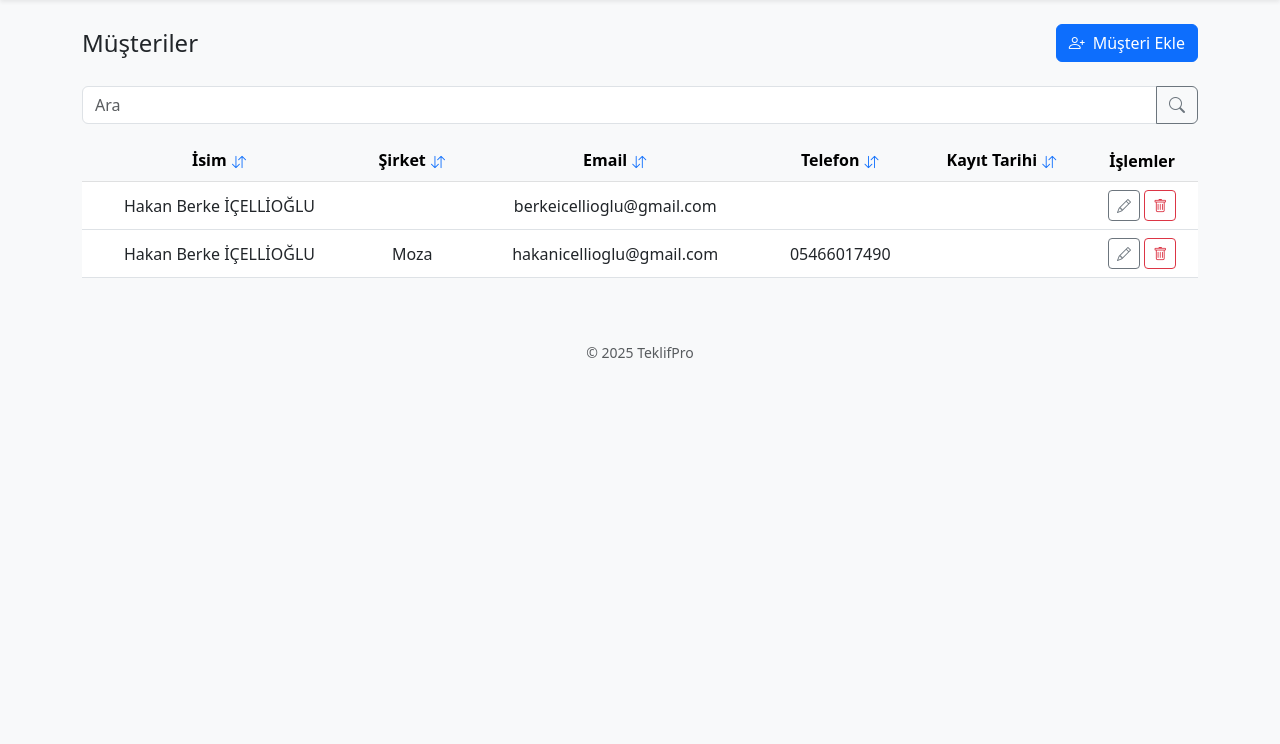
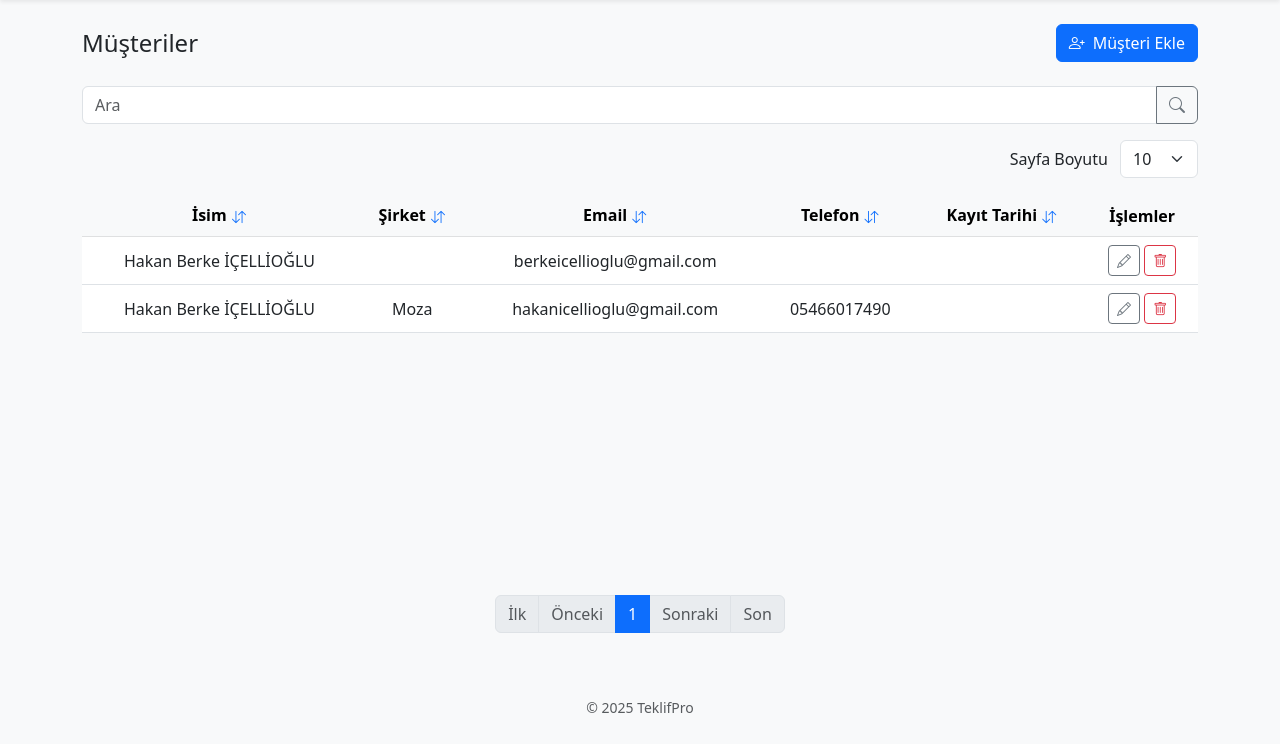
Before and after one commit to hakanicellioglu/teklifPro, a PHP site: page /customer.php in a window 1280 px wide. Shown: the part 56-800 px from the top of the page. Run offline with PHP 8.4, Linux system fonts and the light colour scheme; a user stored in the database is signed in; data comes from the database, SQL or seed files in the repository.

Commit message:
Add server-side pagination and page size selection to customer list

```diff
--- a/customer.php
+++ b/customer.php
@@ -23,9 +23,21 @@ if ($_SERVER['REQUEST_METHOD'] === 'POST' && isset($_POST['delete_id'])) {
 }
 
 $search = trim(filter_input(INPUT_GET, 'search', FILTER_SANITIZE_SPECIAL_CHARS) ?? '');
-$page = max(1, (int)($_GET['page'] ?? 1));
-$limit = 10;
-$offset = ($page - 1) * $limit;
+$validPerPages = [10, 25, 50, 100];
+$perPage = isset($_SESSION['per_page']) ? (int)$_SESSION['per_page'] : 10;
+if (isset($_GET['per_page'])) {
+    $pp = (int)$_GET['per_page'];
+    if (!in_array($pp, $validPerPages, true)) {
+        $pp = 10;
+    }
+    $_SESSION['per_page'] = $pp;
+    $perPage = $pp;
+} elseif (!in_array($perPage, $validPerPages, true)) {
+    $perPage = 10;
+    $_SESSION['per_page'] = 10;
+}
+$page = isset($_GET['page']) && ctype_digit((string)$_GET['page']) ? (int)$_GET['page'] : 1;
+if ($page < 1) { $page = 1; }
 
 $headers = [
     ['label' => 'İsim',          'key' => 'name'],
@@ -50,29 +62,30 @@ if (!array_key_exists($sort, $allowedSorts)) { $sort = 'id'; }
 $orderSql = $allowedSorts[$sort] . ' ' . $dir;
 
 try { $hasDate = $pdo->query("SHOW COLUMNS FROM customers LIKE 'created_at'")->rowCount() > 0; } catch (Exception $e) { $hasDate = false; }
-$sql = 'SELECT id, first_name, last_name, company_name, email, phone';
-$sql .= $hasDate ? ', created_at AS registration_date' : ', NULL AS registration_date';
-$sql .= ' FROM customers';
+$conditions = [];
 $params = [];
 if ($search !== '') {
-    $sql .= ' WHERE first_name LIKE :term OR last_name LIKE :term OR company_name LIKE :term OR email LIKE :term OR phone LIKE :term';
+    $conditions[] = '(first_name LIKE :term OR last_name LIKE :term OR company_name LIKE :term OR email LIKE :term OR phone LIKE :term)';
     $params['term'] = "%$search%";
 }
-$sql .= ' ORDER BY ' . $orderSql . ' LIMIT :limit OFFSET :offset';
-$stmt = $pdo->prepare($sql);
-foreach ($params as $key => $value) { $stmt->bindValue($key, $value, PDO::PARAM_STR); }
-$stmt->bindValue(':limit', $limit, PDO::PARAM_INT);
+$baseSql = 'FROM customers';
+if ($conditions) { $baseSql .= ' WHERE ' . implode(' AND ', $conditions); }
+$countStmt = $pdo->prepare('SELECT COUNT(*) ' . $baseSql);
+foreach ($params as $k => $v) { $countStmt->bindValue(':' . $k, $v, PDO::PARAM_STR); }
+$countStmt->execute();
+$totalCustomers = (int)$countStmt->fetchColumn();
+$totalPages = (int)max(1, ceil($totalCustomers / $perPage));
+if ($page > $totalPages) { $page = $totalPages; }
+$offset = ($page - 1) * $perPage;
+$selectSql = 'SELECT id, first_name, last_name, company_name, email, phone';
+$selectSql .= $hasDate ? ', created_at AS registration_date' : ', NULL AS registration_date';
+$selectSql .= ' ' . $baseSql . ' ORDER BY ' . $orderSql . ' LIMIT :limit OFFSET :offset';
+$stmt = $pdo->prepare($selectSql);
+foreach ($params as $k => $v) { $stmt->bindValue(':' . $k, $v, PDO::PARAM_STR); }
+$stmt->bindValue(':limit', $perPage, PDO::PARAM_INT);
 $stmt->bindValue(':offset', $offset, PDO::PARAM_INT);
 $stmt->execute();
 $customers = $stmt->fetchAll();
-
-$countSql = 'SELECT COUNT(*) FROM customers';
-if ($search !== '') { $countSql .= ' WHERE first_name LIKE :term OR last_name LIKE :term OR company_name LIKE :term OR email LIKE :term OR phone LIKE :term'; }
-$countStmt = $pdo->prepare($countSql);
-if ($search !== '') { $countStmt->bindValue(':term', "%$search%", PDO::PARAM_STR); }
-$countStmt->execute();
-$totalCustomers = (int)$countStmt->fetchColumn();
-$totalPages = (int)ceil($totalCustomers / $limit);
 
 $success = filter_input(INPUT_GET, 'success', FILTER_SANITIZE_SPECIAL_CHARS);
 $error = $error ?? filter_input(INPUT_GET, 'error', FILTER_SANITIZE_SPECIAL_CHARS);
@@ -88,7 +101,19 @@ $error = $error ?? filter_input(INPUT_GET, 'error', FILTER_SANITIZE_SPECIAL_CHAR
     <button class="btn btn-outline-secondary" type="submit"><i class="bi bi-search"></i></button>
   </div>
 </form>
-<div class="table-responsive">
+<form method="get" class="mb-3 text-end">
+  <?php foreach ($_GET as $k => $v): if (in_array($k, ['per_page','page'], true)) continue; ?>
+    <input type="hidden" name="<?= htmlspecialchars($k, ENT_QUOTES, 'UTF-8'); ?>" value="<?= htmlspecialchars((string)$v, ENT_QUOTES, 'UTF-8'); ?>">
+  <?php endforeach; ?>
+  <label for="per_page" class="form-label me-2">Sayfa Boyutu</label>
+  <select name="per_page" id="per_page" class="form-select d-inline-block w-auto" onchange="this.form.submit()">
+    <?php foreach ($validPerPages as $pp): ?>
+      <option value="<?= $pp ?>" <?= $perPage === $pp ? 'selected' : '' ?>><?= $pp ?></option>
+    <?php endforeach; ?>
+  </select>
+  <noscript><button type="submit" class="btn btn-outline-secondary ms-2">Uygula</button></noscript>
+</form>
+<div class="table-responsive" style="min-height: 50svh;">
 <table class="table table-hover align-middle">
   <thead class="table-light sticky-top">
     <tr class="text-center">
@@ -131,15 +156,63 @@ $error = $error ?? filter_input(INPUT_GET, 'error', FILTER_SANITIZE_SPECIAL_CHAR
   </tbody>
 </table>
 </div>
-<?php if ($totalPages > 1): ?>
-<nav aria-label="Sayfalar">
+<?php
+$baseParams = $_GET;
+unset($baseParams['page']);
+$baseParams['per_page'] = $perPage;
+?>
+<nav aria-label="Sayfalama">
   <ul class="pagination justify-content-center">
-    <?php for ($i = 1; $i <= $totalPages; $i++): $query = http_build_query(['page'=>$i,'search'=>$search,'sort'=>$sort,'dir'=>$dirParam]); ?>
-      <li class="page-item<?= $i === $page ? ' active' : ''; ?>"><a class="page-link" href="customer?<?= htmlspecialchars($query, ENT_QUOTES, 'UTF-8'); ?>"><?= $i; ?></a></li>
-    <?php endfor; ?>
+    <?php $isFirst = $page <= 1; ?>
+    <li class="page-item <?= $isFirst ? 'disabled' : '' ?>">
+      <?php if ($isFirst): ?>
+        <span class="page-link">İlk</span>
+      <?php else: ?>
+        <a class="page-link" href="?<?= http_build_query(array_merge($baseParams, ['page' => 1])) ?>">İlk</a>
+      <?php endif; ?>
+    </li>
+    <li class="page-item <?= $isFirst ? 'disabled' : '' ?>">
+      <?php if ($isFirst): ?>
+        <span class="page-link">Önceki</span>
+      <?php else: ?>
+        <a class="page-link" href="?<?= http_build_query(array_merge($baseParams, ['page' => $page - 1])) ?>">Önceki</a>
+      <?php endif; ?>
+    </li>
+    <?php
+    $pages = $totalPages <= 7
+        ? range(1, $totalPages)
+        : array_unique(array_filter(array_merge(
+            range(1, 3),
+            range($page - 2, $page + 2),
+            range($totalPages - 2, $totalPages)
+        ), fn($p) => $p >= 1 && $p <= $totalPages));
+    sort($pages);
+    $prev = 0;
+    foreach ($pages as $p):
+        if ($prev && $p > $prev + 1): ?>
+          <li class="page-item disabled"><span class="page-link">…</span></li>
+        <?php endif; ?>
+        <li class="page-item <?= $page === $p ? 'active' : '' ?>">
+          <a class="page-link" href="?<?= http_build_query(array_merge($baseParams, ['page' => $p])) ?>"><?= $p ?></a>
+        </li>
+    <?php $prev = $p; endforeach; ?>
+    <?php $isLast = $page >= $totalPages; ?>
+    <li class="page-item <?= $isLast ? 'disabled' : '' ?>">
+      <?php if ($isLast): ?>
+        <span class="page-link">Sonraki</span>
+      <?php else: ?>
+        <a class="page-link" href="?<?= http_build_query(array_merge($baseParams, ['page' => $page + 1])) ?>">Sonraki</a>
+      <?php endif; ?>
+    </li>
+    <li class="page-item <?= $isLast ? 'disabled' : '' ?>">
+      <?php if ($isLast): ?>
+        <span class="page-link">Son</span>
+      <?php else: ?>
+        <a class="page-link" href="?<?= http_build_query(array_merge($baseParams, ['page' => $totalPages])) ?>">Son</a>
+      <?php endif; ?>
+    </li>
   </ul>
 </nav>
-<?php endif; ?>
 <div class="modal fade" id="customerModal" tabindex="-1" aria-labelledby="customerModalLabel" aria-hidden="true">
   <div class="modal-dialog modal-lg modal-dialog-scrollable">
     <div class="modal-content">
```
